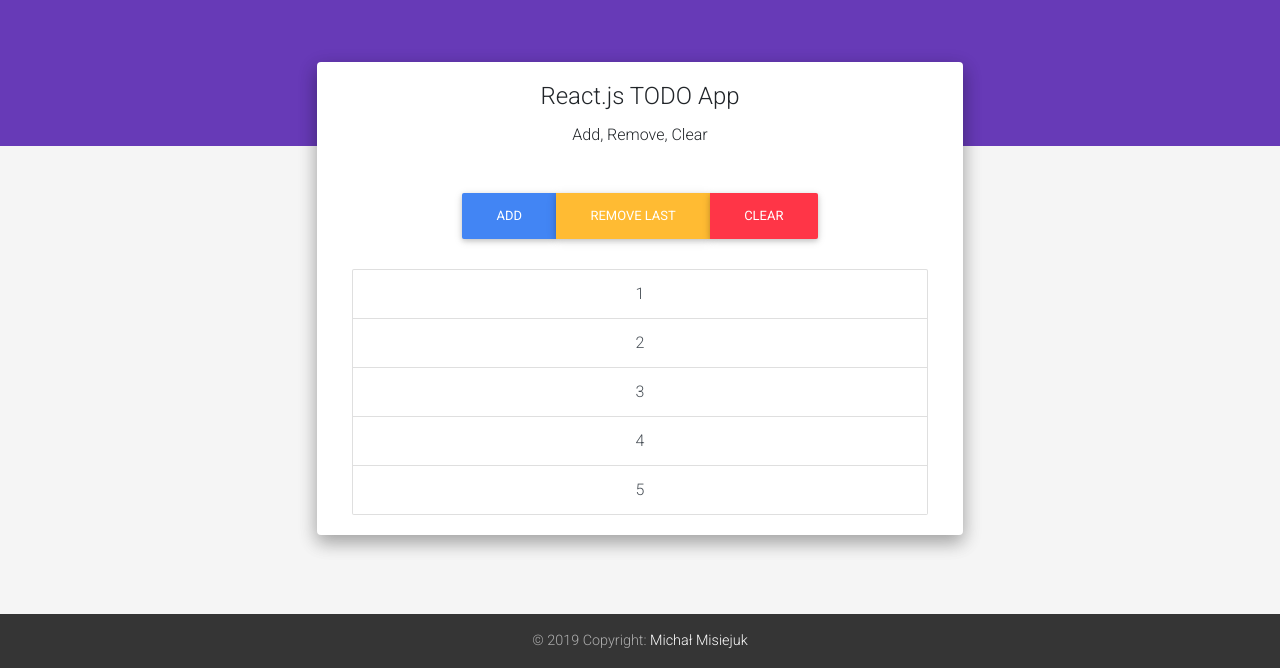
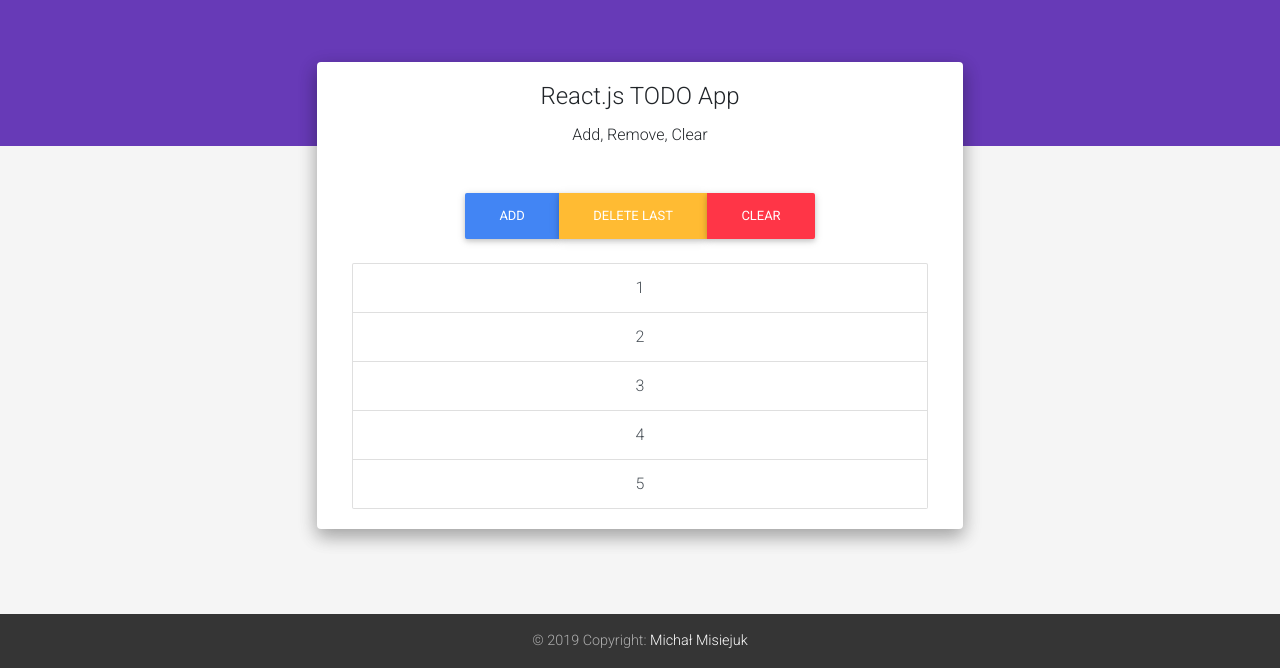
Before and after one commit to Misiek40k/react.js-todo-app, a React (Create React App) app: page / in a window 1280 px wide. Shown: the part 132-800 px from the top of the page. Built offline with nearby package versions, Linux system fonts and the light colour scheme.

Commit message:
btn group flex direction

```diff
--- a/src/components/btnGroup.js
+++ b/src/components/btnGroup.js
@@ -1,13 +1,15 @@
 import React, { Component } from 'react';
 import { MDBBtn, MDBBtnGroup} from "mdbreact";
+
+import '../styles/btnGroup.scss';
 
 class BtnGroupComponent extends Component {
     render() {
         return (
             <div>
-                <MDBBtnGroup className="mb-4">
-                    <MDBBtn color="primary">Add</MDBBtn>
-                    <MDBBtn color="warning">Remove last</MDBBtn>
+                <MDBBtnGroup className="mb-4 btnGroup">
+                    <MDBBtn color="primary btn">Add</MDBBtn>
+                    <MDBBtn color="warning">Delete last</MDBBtn>
                     <MDBBtn color="danger">Clear</MDBBtn>
                 </MDBBtnGroup>
             </div>
--- /dev/null
+++ b/src/styles/btnGroup.scss
@@ -0,0 +1,15 @@
+.btnGroup{
+    flex-direction: column;
+
+    .btn{
+        margin-bottom: 0.5rem;
+    }
+
+    @media (min-width: 576px) {
+        flex-direction: row;
+
+        .btn{
+            margin-bottom: 0;
+        }
+    }
+}
```
